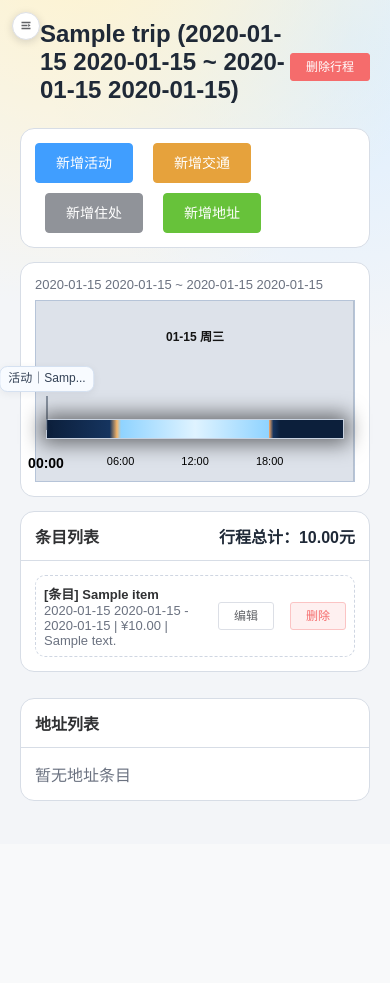
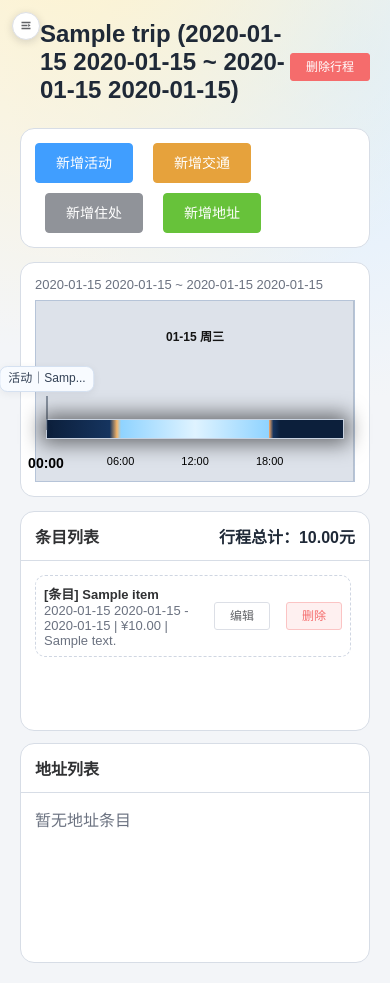
Before and after one commit to u679c/travel_plan, a Flask app: page / in a window 390 px wide. Before the commit the page ends 801 px from the top, so only its background shows below. Run offline with Flask 3, Linux system fonts and the light colour scheme; tables that the repository leaves empty hold one stand-in row (values such as "Sample post").

Commit message:
feat: ui优化

```diff
--- a/static/style.css
+++ b/static/style.css
@@ -120,10 +120,28 @@ body {
 
 .right {
     min-width: 0;
+    height: 100vh;
+    overflow: hidden;
+    display: flex;
+    flex-direction: column;
 }
 
 .app.sidebar-narrow .right {
     width: 100%;
+}
+
+.plan-layout {
+    display: flex;
+    flex-direction: column;
+    flex: 1 1 auto;
+    min-height: 0;
+    height: 100%;
+    overflow: hidden;
+}
+
+.plan-layout > .detail-head,
+.plan-layout > .card {
+    flex: 0 0 auto;
 }
 
 h1, h2, h3 {
@@ -573,6 +591,40 @@ input:not(.el-input__inner):not(.el-textarea__inner), select:not(.el-select__inp
     display: grid;
     grid-template-columns: 1fr 1fr;
     gap: 12px;
+    flex: 1 1 auto;
+    min-height: 0;
+    overflow: hidden;
+    align-items: stretch;
+}
+
+.list-panel-card {
+    margin-bottom: 0;
+    min-height: 400px;
+    height: 100%;
+}
+
+.list-panel-card.el-card.card {
+    display: flex;
+    flex-direction: column;
+}
+
+.list-panel-card.el-card.card .el-card__body {
+    flex: 1 1 auto;
+    min-height: 0;
+    display: flex;
+    flex-direction: column;
+    overflow: hidden;
+}
+
+.list-panel-scroll {
+    flex: 1 1 auto;
+    min-height: 0;
+    height: 100%;
+    max-height: 100%;
+    overflow-y: auto;
+    overflow-x: hidden;
+    -webkit-overflow-scrolling: touch;
+    padding-right: 4px;
 }
 
 .action-row {
@@ -704,6 +756,22 @@ input:not(.el-input__inner):not(.el-textarea__inner), select:not(.el-select__inp
 
     .lists-grid {
         grid-template-columns: 1fr;
+        overflow: visible;
+    }
+
+    .right {
+        height: auto;
+        overflow: visible;
+    }
+
+    .plan-layout {
+        min-height: 0;
+        overflow: visible;
+    }
+
+    .list-panel-card {
+        min-height: 220px;
+        height: auto;
     }
 
     .timeline-head {
--- a/templates/index.html
+++ b/templates/index.html
@@ -117,7 +117,7 @@
     <main class="panel right">
         <section v-if="!currentPlan" class="empty">请选择或创建一个行程</section>
 
-        <section v-else>
+        <section v-else class="plan-layout">
             <div class="detail-head">
                 <h2>[[ tripTitleText ]]</h2>
                 <el-button type="danger" size="mini" @click="deleteTrip">删除行程</el-button>
@@ -151,11 +151,12 @@
             </el-card>
 
             <section class="lists-grid">
-                <el-card class="card" shadow="never">
+                <el-card class="card list-panel-card" shadow="never">
                     <div slot="header" class="card-header-row">
                         <strong>条目列表</strong>
                         <span class="budget-summary">行程总计：[[ formatPrice(totalBudget) ]]元</span>
                     </div>
+                    <div class="list-panel-scroll">
                         <div v-if="listItems.length === 0" class="event-meta">暂无活动/交通条目</div>
                         <div v-else class="event-list">
                             <div v-for="item in listItems" :key="item.id" class="event-row">
@@ -169,10 +170,12 @@
                                 </div>
                             </div>
                         </div>
+                    </div>
                 </el-card>
 
-                <el-card class="card" shadow="never">
+                <el-card class="card list-panel-card" shadow="never">
                     <div slot="header"><strong>地址列表</strong></div>
+                    <div class="list-panel-scroll">
                         <div v-if="addressItems.length === 0" class="event-meta">暂无地址条目</div>
                         <div v-else class="event-list">
                             <div v-for="item in addressItems" :key="item.id" class="event-row">
@@ -183,6 +186,7 @@
                                 <div class="item-actions">
                                     <el-button size="mini" @click="openEditDialog(item)">编辑</el-button>
                                     <el-button size="mini" type="danger" plain @click="removeItem(item)">删除</el-button>
+                                </div>
                             </div>
                         </div>
                     </div>
```
Lines whose indentation alone changed are shown as unchanged.
